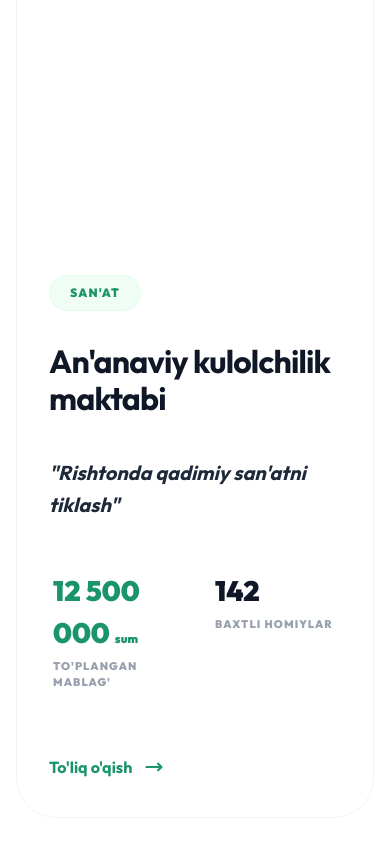
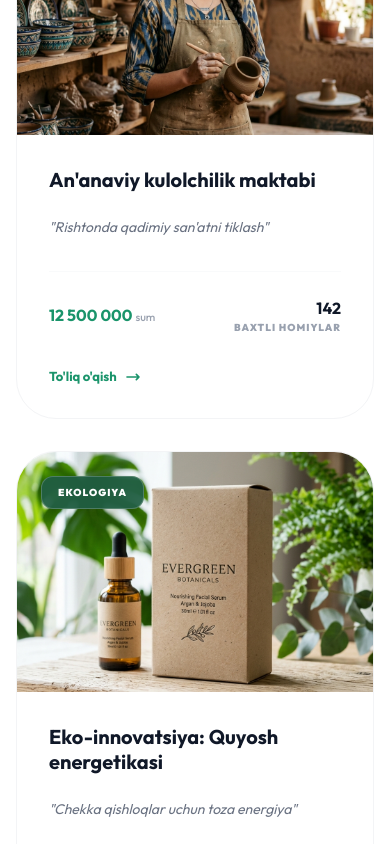
Before and after one commit to Turgunoff/Funduz, a Vue app: page /success-stories in a window 390 px wide. Shown: the part 2340-3184 px from the top of the page. Built offline with nearby package versions, Linux system fonts and the light colour scheme.

Commit message:
feat: implement SuccessStoriesView with filtering, stats, and responsive grid layout

```diff
--- a/src/components/AppFooter.vue
+++ b/src/components/AppFooter.vue
@@ -59,7 +59,7 @@
               <router-link
                 to="/community"
                 class="text-gray-500 hover:text-[#1a946b] transition-colors"
-                >{{ $t("nav.cooperation") }}</router-link
+                >{{ $t("nav.community") }}</router-link
               >
             </li>
             <li>
--- a/src/components/CTASection.vue
+++ b/src/components/CTASection.vue
@@ -20,9 +20,9 @@
             <router-link to="/login" class="px-10 py-[18px] bg-[#0d5c42] text-white font-bold rounded-2xl text-[16px] border-2 border-transparent hover:border-white hover:bg-white hover:text-[#0d5c42] transition-all duration-300 cursor-pointer shadow-xl shadow-black/10 flex items-center justify-center transform hover:-translate-y-1">
               {{ $t('cta.btn_start') }}
             </router-link>
-            <a href="#" class="px-10 py-[18px] bg-[#0d5c42] text-white font-bold rounded-2xl text-[16px] border-2 border-transparent hover:border-white hover:bg-white hover:text-[#0d5c42] transition-all duration-300 cursor-pointer shadow-xl shadow-black/10 flex items-center justify-center transform hover:-translate-y-1">
+            <router-link to="/contact" class="px-10 py-[18px] bg-[#0d5c42] text-white font-bold rounded-2xl text-[16px] border-2 border-transparent hover:border-white hover:bg-white hover:text-[#0d5c42] transition-all duration-300 cursor-pointer shadow-xl shadow-black/10 flex items-center justify-center transform hover:-translate-y-1">
               {{ $t('cta.btn_expert') }}
-            </a>
+            </router-link>
           </div>
         </div>
 
--- a/src/mocks/stories.mock.ts
+++ b/src/mocks/stories.mock.ts
@@ -22,7 +22,7 @@ export const stories: Story[] = [
     category: 'Ekologiya',
     categoryKey: 'eco',
     author: 'Said Akhmedov',
-    image: '/eco_innovation_story.png',
+    image: '/eco_story.png',
     raised: '45 000 000',
     goal: '40 000 000',
     progress: 112,
--- a/src/router/index.ts
+++ b/src/router/index.ts
@@ -49,6 +49,7 @@ const router = createRouter({
       path: "/create-project",
       name: "create-project",
       component: CreateProjectView,
+      meta: { requiresAuth: true },
     },
     {
       path: "/story/:id",
@@ -118,4 +119,20 @@ const router = createRouter({
   ],
 });
 
+import { useAuthStore } from "../stores/auth";
+
+router.beforeEach((to, from, next) => {
+  const authStore = useAuthStore();
+
+  if (to.meta.requiresAuth && !authStore.isLoggedIn) {
+    // Redirect to login if trying to access auth-only page
+    next({ name: "login", query: { redirect: to.fullPath } });
+  } else if (to.name === "login" && authStore.isLoggedIn) {
+    // Redirect to home if already logged in and trying to access login page
+    next({ name: "home" });
+  } else {
+    next();
+  }
+});
+
 export default router;
--- a/src/views/CommunityView.vue
+++ b/src/views/CommunityView.vue
@@ -161,7 +161,7 @@
             </p>
           </div>
 
-          <a href="#" class="relative z-10 px-10 py-5 bg-[#0d5c42] border-2 border-transparent rounded-2xl flex items-center gap-3 text-[16px] font-bold text-white hover:bg-white hover:text-[#0d5c42] hover:border-white hover:-translate-y-1 transition-all duration-300 shadow-xl shadow-black/10">
+          <a href="https://t.me/funduz" target="_blank" rel="noopener noreferrer" class="relative z-10 px-10 py-5 bg-[#0d5c42] border-2 border-transparent rounded-2xl flex items-center gap-3 text-[16px] font-bold text-white hover:bg-white hover:text-[#0d5c42] hover:border-white hover:-translate-y-1 transition-all duration-300 shadow-xl shadow-black/10">
             <svg class="w-6 h-6 text-current" fill="currentColor" viewBox="0 0 24 24">
               <path d="M11.944 0C5.347 0 0 5.347 0 11.944c0 6.594 5.347 11.944 11.944 11.944 6.594 0 11.944-5.35 11.944-11.944C23.888 5.347 18.538 0 11.944 0zm5.54 8.017l-1.92 9.043c-.144.643-.523.801-.1.066l-2.924-2.155-1.41 1.358c-.156.156-.287.287-.588.287l.21-2.977 5.418-4.895c.235-.21-.052-.326-.364-.12l-6.696 4.215-2.883-.9c-.626-.196-.64-.626.13-.923l11.266-4.346c.523-.196.98.117.784.793z"/>
             </svg>
--- a/src/views/SuccessStoriesView.vue
+++ b/src/views/SuccessStoriesView.vue
@@ -169,68 +169,60 @@ const testimonials = computed(() => tm('success_stories.testimonials') as any[])
         </div>
 
         <!-- Grid -->
-        <div class="grid grid-cols-1 gap-8 lg:gap-10 mb-24">
+        <div class="grid grid-cols-1 md:grid-cols-2 lg:grid-cols-3 gap-8 lg:gap-10 mb-24">
           <!-- Stories List -->
-          <div v-if="!isLoading" class="space-y-12 lg:space-y-20">
+          <template v-if="!isLoading">
             <div
               v-for="story in storiesData"
               :key="story.id"
-              class="group bg-white rounded-[40px] lg:rounded-[56px] p-8 lg:p-12 border border-gray-100 hover:border-[#1a946b]/30 hover:shadow-[0_40px_80px_-20px_rgba(0,0,0,0.05)] transition-all duration-700 flex flex-col lg:flex-row gap-12 lg:gap-20 items-center"
+              class="bg-white rounded-[40px] overflow-hidden group hover:shadow-2xl transition-all duration-500 border border-gray-100 flex flex-col h-full"
             >
-              <!-- Story Content -->
-              <div class="lg:w-1/2 order-2 lg:order-1">
-                <div class="flex items-center gap-3 mb-8">
-                  <span class="px-5 py-2 bg-green-50 text-[#1a946b] rounded-full text-[12px] font-black uppercase tracking-widest border border-green-100/50">
-                    {{ story.category }}
-                  </span>
+              <!-- Story Image -->
+              <div class="relative h-[240px] lg:h-[280px] overflow-hidden">
+                <img
+                  :src="story.image"
+                  class="w-full h-full object-cover group-hover:scale-105 transition-transform duration-700"
+                  alt="Story"
+                >
+                <!-- Category Badge -->
+                <div class="absolute top-6 left-6 px-4 py-2 rounded-xl bg-[#1e5c43]/90 backdrop-blur-md text-[10px] lg:text-[11px] font-black text-white uppercase tracking-widest whitespace-nowrap border border-white/20">
+                  {{ story.category }}
                 </div>
+              </div>
 
-                <h3 class="text-[32px] lg:text-[44px] font-bold text-gray-900 leading-[1.15] tracking-tight mb-10 group-hover:text-[#1a946b] transition-colors duration-500">
+              <!-- Content -->
+              <div class="p-8 lg:p-10 flex flex-col flex-grow">
+                <h3 class="text-[20px] lg:text-[24px] font-bold text-gray-900 mb-6 group-hover:text-[#1a946b] transition-colors leading-tight">
                   {{ story.title }}
                 </h3>
-
-                <p class="text-[20px] lg:text-[24px] font-bold text-gray-800 leading-relaxed mb-12 italic">
+                <p class="text-[14px] lg:text-[15px] text-gray-500 leading-relaxed mb-8 flex-grow italic">
                   "{{ story.subtitle }}"
                 </p>
 
-                <!-- Result Stats -->
-                <div class="grid grid-cols-2 gap-10 mb-16 px-1">
+                <!-- Metrics -->
+                <div class="flex items-center justify-between pt-6 border-t border-gray-50 mt-auto">
                   <div>
-                    <div class="text-[28px] lg:text-[32px] font-black text-[#1a946b] mb-1">
-                      {{ story.raised }} <span class="text-[12px] lg:text-[14px]">sum</span>
+                    <div class="text-[16px] lg:text-[18px] font-bold text-[#1a946b]">
+                      {{ story.raised }} <span class="text-[11px] font-medium text-gray-400">sum</span>
                     </div>
-                    <div class="text-[11px] font-black text-gray-400 uppercase tracking-widest">{{ t('success_stories.stats.raised') }}</div>
                   </div>
-                  <div>
-                    <div class="text-[28px] lg:text-[32px] font-black text-gray-900 mb-1">
+                  <div class="text-right">
+                    <div class="text-[16px] lg:text-[18px] font-bold text-gray-900">
                       {{ story.donors }}
                     </div>
-                    <div class="text-[11px] font-black text-gray-400 uppercase tracking-widest">{{ t('success_stories.stats.backers') }}</div>
+                    <div class="text-[10px] font-black text-gray-400 uppercase tracking-widest">{{ t('success_stories.stats.backers') }}</div>
                   </div>
                 </div>
 
-                <router-link :to="`/story/${story.id}`" class="inline-flex items-center gap-3 text-[16px] font-bold text-[#1a946b] border-b-2 border-transparent hover:border-[#1a946b] pb-1 transition-all">
+                <router-link :to="`/story/${story.id}`" class="mt-8 inline-flex items-center gap-2 text-[13px] lg:text-[14px] font-bold text-[#1a946b] group/link">
                   {{ t('success_stories.read_more') }}
-                  <svg class="w-5 h-5" fill="none" stroke="currentColor" viewBox="0 0 24 24">
-                    <path stroke-linecap="round" stroke-linejoin="round" stroke-width="2.6" d="M17 8l4 4m0 0l-4 4m4-4H3" />
+                  <svg class="w-4 h-4 transition-transform group-hover/link:translate-x-1" fill="none" stroke="currentColor" viewBox="0 0 24 24">
+                    <path stroke-linecap="round" stroke-linejoin="round" stroke-width="2.5" d="M17 8l4 4m0 0l-4 4m4-4H3" />
                   </svg>
                 </router-link>
               </div>
-
-              <!-- Story Image -->
-              <div class="lg:w-1/2 order-1 lg:order-2 self-stretch min-h-[300px] lg:min-h-0">
-                <div class="relative w-full h-full rounded-[32px] lg:rounded-[44px] overflow-hidden">
-                  <img
-                    :src="story.image"
-                    class="absolute inset-0 w-full h-full object-cover transition-transform duration-700 group-hover:scale-110"
-                    :alt="story.title"
-                  >
-                  <!-- Overlay gradient -->
-                  <div class="absolute inset-0 bg-gradient-to-t from-black/20 via-transparent to-transparent"></div>
-                </div>
-              </div>
             </div>
-          </div>
+          </template>
           <!-- Loader -->
           <div v-else class="flex flex-col items-center justify-center py-24 lg:py-32">
             <div class="w-12 h-12 border-4 border-[#1a946b] border-t-transparent rounded-full animate-spin mb-4"></div>
--- a/src/views/TrendsView.vue
+++ b/src/views/TrendsView.vue
@@ -202,7 +202,7 @@
               <span>{{ $t('projects.goal') }}: {{ formatCurrency(project.goal) }}</span>
               <span>{{ project.donorsCount }} {{ $t('projects.donors') }}</span>
             </div>
-            <router-link to="/project/1" class="block w-full py-3.5 lg:py-4 bg-[#f0fdf4] text-[#1a946b] font-black text-center rounded-xl lg:rounded-2xl hover:bg-[#1a946b] hover:text-white transition-all duration-300">
+            <router-link :to="`/project/${project.id}`" class="block w-full py-3.5 lg:py-4 bg-[#f0fdf4] text-[#1a946b] font-black text-center rounded-xl lg:rounded-2xl hover:bg-[#1a946b] hover:text-white transition-all duration-300">
               {{ $t('projects.more') }}
             </router-link>
           </div>
```
Also changed, not shown: docs-ru/frontend-roadmap.md (+3 -3 lines), src/views/NotFoundView.vue (+32 -86 lines), src/views/SearchView.vue (+2 -15 lines).
